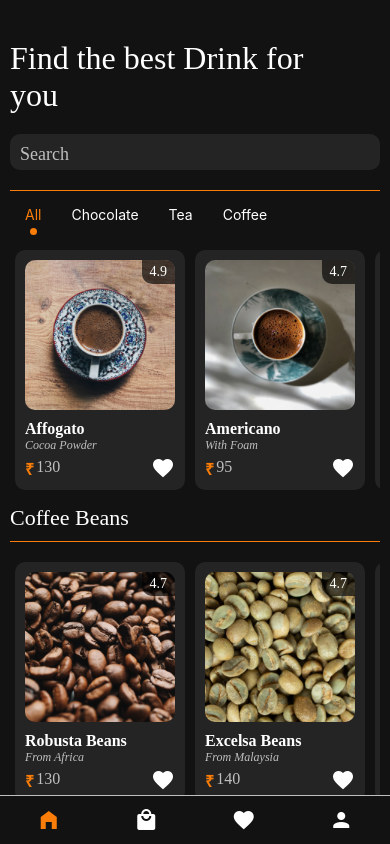
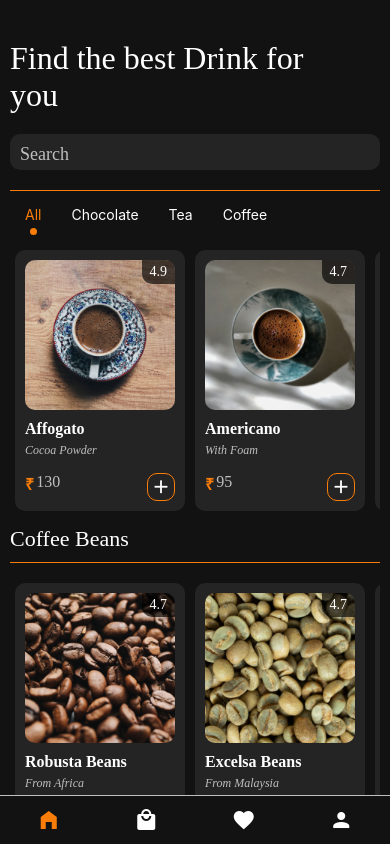
Before and after one commit to Agastya909/coffeeHouse, a React Native app: screen /home in a window 390 px wide. Built offline with nearby package versions, Linux system fonts and the light colour scheme.

Commit message:
add item button on home screen cards

```diff
--- a/src/screens/cart/Cart.tsx
+++ b/src/screens/cart/Cart.tsx
@@ -33,9 +33,13 @@ const Cart: React.FC = () => {
               <Text style={{ fontSize: 16, fontFamily: "Poppins-Regular", color: colors.text, textAlign: "center" }}>
                 Total Amount
               </Text>
-              <Text style={{ fontSize: 16, fontFamily: "Poppins-Regular", color: colors.text, textAlign: "center" }}>
-                {totalAmount}
-              </Text>
+              <View style={{ display: "flex", flexDirection: "row", justifyContent: "center" }}>
+                <Text
+                  style={{ marginLeft: 10, fontFamily: "Poppins-SemiBold", fontSize: 20, color: colors.notification }}>
+                  ₹{" "}
+                </Text>
+                <Text style={{ fontFamily: "Poppins-SemiBold", fontSize: 20, color: colors.text }}>{totalAmount}</Text>
+              </View>
             </View>
             <Pressable
               // onPress={() => dispatch(addToCart(route.params))}
--- a/src/screens/cart/CartItemCard.tsx
+++ b/src/screens/cart/CartItemCard.tsx
@@ -13,6 +13,7 @@ const CartItemCard: React.FC<{ cartItem: cartItemWithQuantity }> = ({ cartItem }
   return (
     <View
       style={{
+        width: "100%",
         display: "flex",
         flexDirection: "row",
         marginVertical: 5,
@@ -63,6 +64,12 @@ const CartItemCard: React.FC<{ cartItem: cartItemWithQuantity }> = ({ cartItem }
             }}>
             <Icon name="plus" size={28} color={colors.text} />
           </Pressable>
+          <Text style={{ marginLeft: 20, fontFamily: "Poppins-SemiBold", fontSize: 20, color: colors.notification }}>
+            ₹{" "}
+          </Text>
+          <Text style={{ fontFamily: "Poppins-SemiBold", fontSize: 20, color: colors.text }}>
+            {item.price * quantity}
+          </Text>
         </View>
       </View>
     </View>
--- a/src/screens/home/ItemCard.tsx
+++ b/src/screens/home/ItemCard.tsx
@@ -7,14 +7,15 @@ import { RootStackParams } from "../../Navigation/index";
 import { useDispatch, useSelector } from "react-redux";
 import { RootState } from "../../store/store";
 import { updateFavList, favItem } from "../../store/reducers/fav";
+import { addToCart, removeFromCart } from "../../store/reducers/cart";
 
 type Props = favItem;
 
 const ItemCard: React.FC<{ item: Props }> = ({ item }) => {
   const navigation = useNavigation<NativeStackNavigationProp<RootStackParams>>();
   const { colors } = useTheme();
-  const favItems = useSelector((state: RootState) => state.favItemReducer.itemList);
-  const isItemInFavList = favItems.some(el => el.id === item.id);
+  const cartItems = useSelector((state: RootState) => state.cartReducer.itemList);
+  const itemIndex = cartItems.findIndex(el => el.item.id === item.id);
   const dispatch = useDispatch();
 
   return (
@@ -54,10 +55,18 @@ const ItemCard: React.FC<{ item: Props }> = ({ item }) => {
         }}>
         {item.name}
       </Text>
-      <Text style={{ fontFamily: "Poppins-Regular", fontSize: 12, color: colors.border, fontStyle: "italic" }}>
+      <Text
+        style={{
+          fontFamily: "Poppins-Regular",
+          fontSize: 12,
+          color: colors.border,
+          fontStyle: "italic",
+          marginTop: 5
+        }}>
         {item.special_ingredient}
       </Text>
-      <View style={{ display: "flex", flexDirection: "row", marginTop: 5 }}>
+      <View style={{ display: "flex", flexDirection: "row", marginTop: 15, justifyContent: "space-between" }}>
+        <View style={{ display: "flex", flexDirection: "row" }}>
           <Text
             style={{
               fontFamily: "Poppins-Regular",
@@ -70,11 +79,30 @@ const ItemCard: React.FC<{ item: Props }> = ({ item }) => {
           </Text>
           <Text style={{ fontFamily: "Poppins-Regular", fontSize: 16, color: colors.border }}>{item.price}</Text>
         </View>
-      <TouchableOpacity
-        style={{ position: "absolute", right: 10, bottom: 10 }}
-        onPress={() => dispatch(updateFavList(item))}>
-        <Icon name="heart" size={24} color={isItemInFavList ? "#FF6666" : "#FFFFFF"} />
+        <View
+          style={{
+            display: "flex",
+            flexDirection: "row",
+            borderWidth: 1,
+            borderRadius: 10,
+            borderColor: colors.notification,
+            alignItems: "center"
+          }}>
+          {itemIndex >= 0 ? (
+            <>
+              <TouchableOpacity style={{ padding: 2 }} onPress={() => dispatch(removeFromCart(item.id))}>
+                <Icon name="minus" size={22} color={colors.text} />
               </TouchableOpacity>
+              <Text style={{ fontSize: 14, fontFamily: "Poppins-Regular", paddingHorizontal: 3 }}>
+                {cartItems[itemIndex].quantity}
+              </Text>
+            </>
+          ) : null}
+          <TouchableOpacity style={{ padding: 2 }} onPress={() => dispatch(addToCart(item))}>
+            <Icon name="plus" size={22} color={colors.text} />
+          </TouchableOpacity>
+        </View>
+      </View>
     </Pressable>
   );
 };
```
Lines whose indentation alone changed are shown as unchanged.
